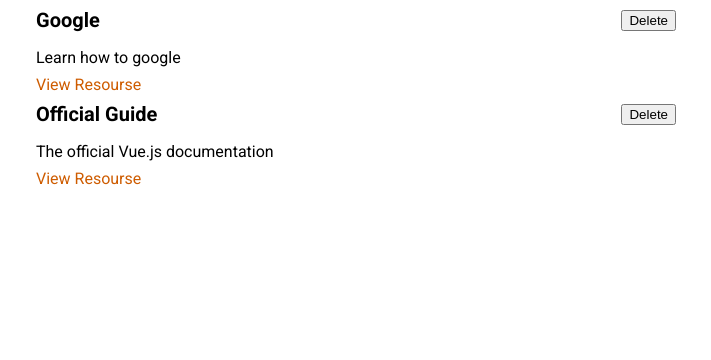
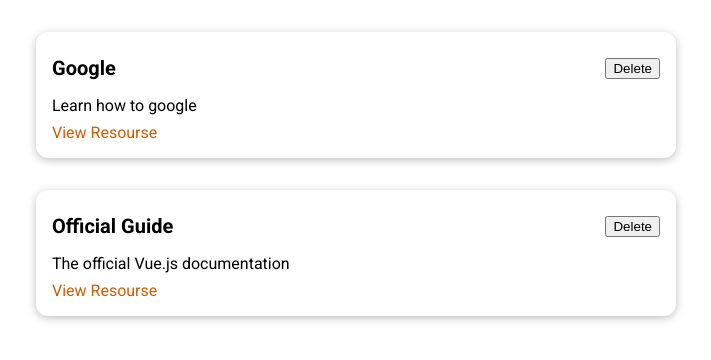
Before and after one commit to Nizami9/the-learning-resources-app, a Vue app: page / in a window 1280 px wide. Shown: the top 360 px of the page, without its empty margins (284-995 px from the left). Built offline with nearby package versions, Linux system fonts and the light colour scheme.

Commit message:
adding BaseCard component

```diff
--- /dev/null
+++ b/src/components/UI/BaseCard.vue
@@ -0,0 +1,15 @@
+<template>
+    <div>
+        <slot></slot>
+    </div>
+</template>
+
+<style scoped>
+div {
+  border-radius: 12px;
+  box-shadow: 0 2px 8px rgba(0, 0, 0, 0.26);
+  padding: 1rem;
+  margin: 2rem auto;
+  max-width: 40rem;
+}
+</style>
--- a/src/components/learning-resources/LearningResource.vue
+++ b/src/components/learning-resources/LearningResource.vue
@@ -1,16 +1,17 @@
 <template>
 <li>
-    <div>
+    <base-card>
         <header>
             <h3>{{ title }}</h3>
             <button>Delete</button>
         </header>
-    </div>
     <p>{{ description }}</p>
     <nav>
         <a :href="link">View Resourse</a>
     </nav>
-</li>
+  </base-card>
+
+  </li>
 
 </template>
 <script>
--- a/src/components/learning-resources/StoredResources.vue
+++ b/src/components/learning-resources/StoredResources.vue
@@ -14,11 +14,6 @@
     props: ['resources'],
     components: {
         LearningResource
-    },
-    data() {
-        return{
-
-        }
     }
 }
 </script>
--- a/src/main.js
+++ b/src/main.js
@@ -1,6 +1,9 @@
 import { createApp } from 'vue'
 import App from './App.vue'
 
+import BaseCard from "./components/UI/BaseCard.vue"
 const app = createApp(App)
 
+app.component('base-card', BaseCard)
+
 app.mount('#app')
```
